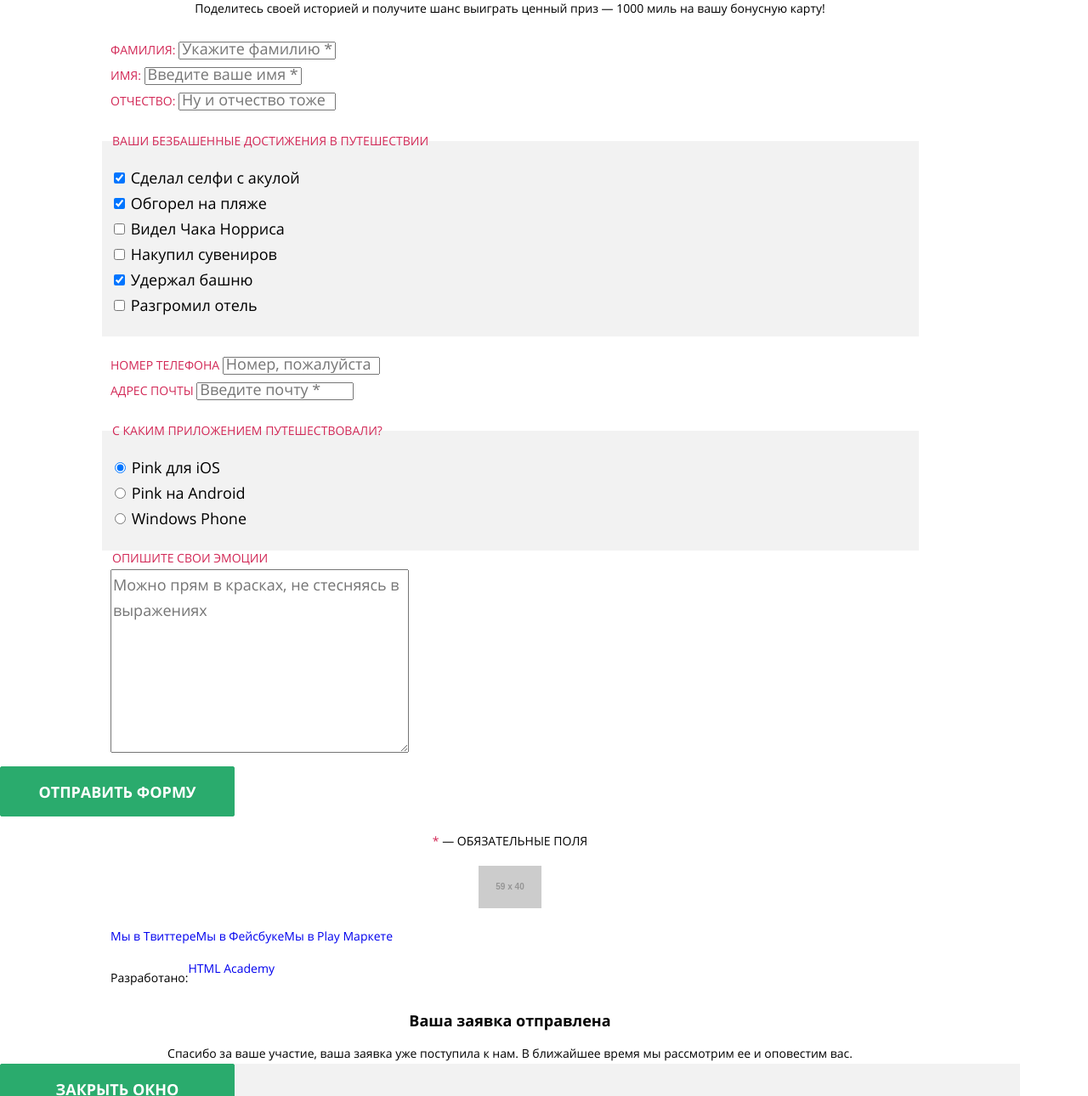
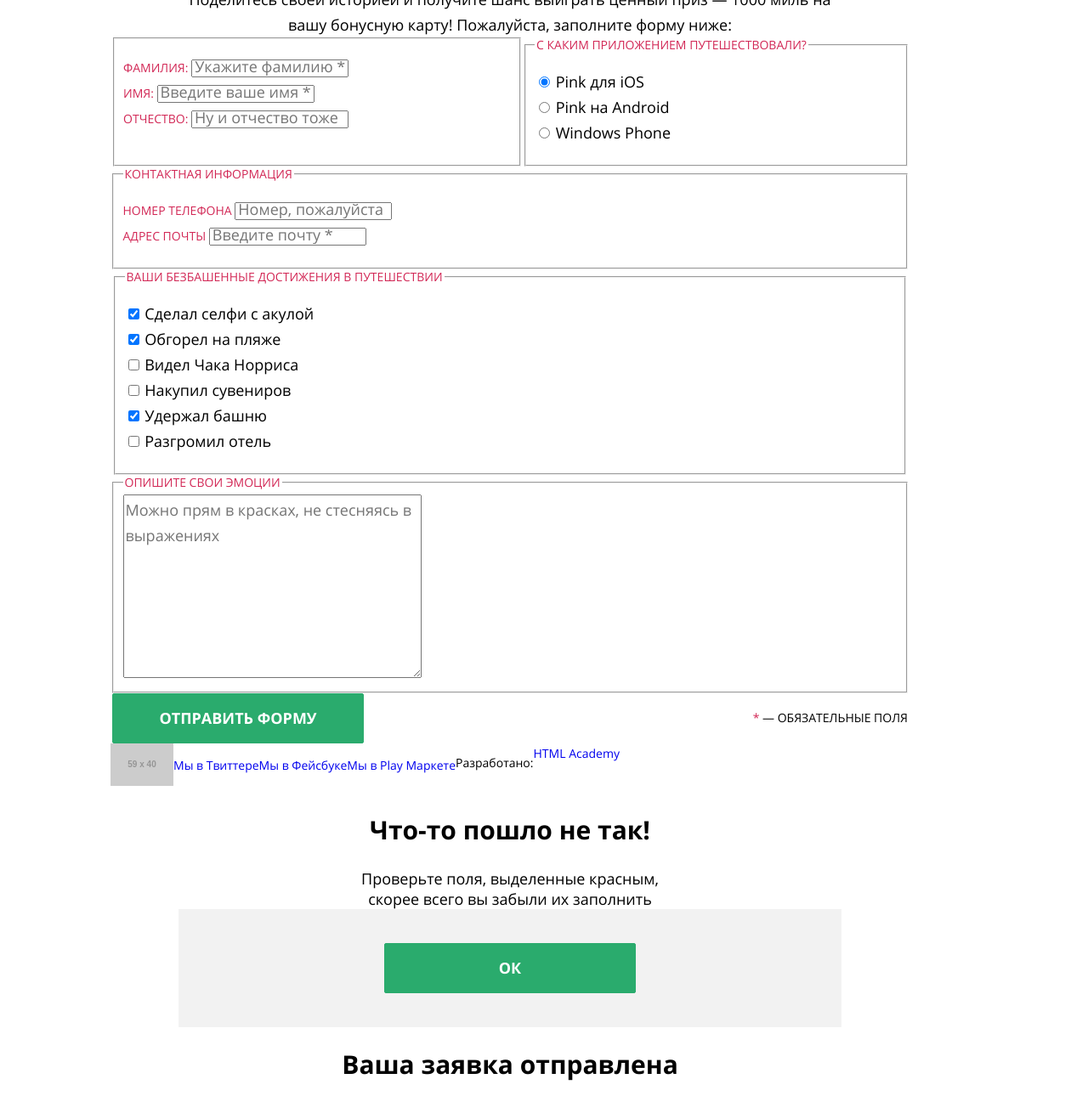
Before and after one commit to bublikk/1465531-pink-21, a website: page source/form.html in a window 1280 px wide. Shown: the part 204-1494 px from the top of the page at 85% size. Drawn offline with nearby package versions, Linux system fonts and the light colour scheme; files that its build step writes are made by us from their sources; placeholder pictures from the web are drawn by us; files whose address does not match are found by name.

Commit message:
Адаптивная сетка для страницы формы

```diff
--- a/source/form.html
+++ b/source/form.html
@@ -6,11 +6,11 @@
     <meta name="viewport" content="initial-scale=1, maximum-scale=1">
     <link href="css/style.css" rel="stylesheet">
   </head>
-  <body class="page__body second-page">
+  <body class="page__body form-page">
   <header class="page-header">
     <nav class="main-nav">
       <div class="main-nav__wrapper">
-      <a class="logo" href="index.html">
+      <a class="main-nav__logo logo" href="index.html">
         <picture class="logo__img">
           <source media="(min-width: 320px)" srcset="img/pink.svg">
           <img src="img/pink.svg" width="74" height="23" alt="«Пинк»">
@@ -45,17 +45,17 @@
       </div>
       </div>
     </nav>
-    <div class="preview__inner">
-      <p class="title">Конкурс на самое безбашенное путешествие с Пинк</p>
+    <div class="entry">
+      <p class="entry__title">Конкурс на самое безбашенное путешествие с Пинк</p>
     </div>
   </header>
   <main>
     <section class="contest">
       <h1 class="visually-hidden">Форма конкурса</h1>
-      <div class="contest__wrapper">
-        <p class="subtitle">Поделитесь своей историей и получите шанс выиграть ценный приз — 1000 миль на вашу бонусную карту!</p>
+        <p class="subtitle">
+          Поделитесь своей историей и получите шанс выиграть ценный приз — 1000 миль на вашу бонусную карту! <span class="subtitle__hidden">Пожалуйста, заполните форму ниже:</span></p>
         <form class="contest__form form" action="https://echo.htmlacademy.ru" method="post">
-          <fieldset class="form__group form__group--custom-border personal-group">
+          <fieldset class="form__group personal-group">
             <legend class="visually-hidden form__legend">Личные данные</legend>
             <ul class="form__list personal-group__list" role="none">
               <li class="personal-group__item">
@@ -72,7 +72,8 @@
               </li>
             </ul>
           </fieldset>
-          <fieldset class="form__group form__group--custom-background achievements-group">
+          <div class="form__wrapper form__wrapper--custom-background achievements-group">
+          <fieldset class="form__group">
             <legend class="form__legend">Ваши безбашенные достижения в путешествии</legend>
             <ul class="form__list achievements-group__list" role="none">
               <li class="achievements-group__item">
@@ -101,8 +102,9 @@
             </li>
           </ul>
           </fieldset>
+          </div>
           <fieldset class="form__group contacts-group">
-            <legend class="visually-hidden form__legend">Контакты</legend>
+            <legend class="form__legend form__legend--hidden">Контактная информация</legend>
             <ul class="form__list contacts-group__list" role="none">
               <li class="contacts-group__item">
                 <label class="contacts-group__label" for="tel">Номер телефона</label>
@@ -114,7 +116,8 @@
               </li>
             </ul>
           </fieldset>
-          <fieldset class="form__group form__group--custom-background app-group">
+          <div class="form__wrapper form__wrapper--custom-background app-group">
+          <fieldset class="form__group">
             <legend class="form__legend">С каким приложением путешествовали?</legend>
             <ul class="form__list app-group__list" role="none">
               <li class="app-group__item">
@@ -131,21 +134,21 @@
             </li>
           </ul>
           </fieldset>
+          </div>
           <fieldset class="form__group message-group">
             <legend class="form__legend">Опишите свои эмоции</legend>
             <label class="visually-hidden message-group__label" for="message">Текст сообщения</label>
             <textarea class="message-group__textarea" id="message" name="message" cols="30" rows="7" placeholder="Можно прям в красках, не стесняясь в выражениях"></textarea>
           </fieldset>
-          <div class="submit-group">
-          <button class="second-page__button" type="submit">Отправить форму</button>
+          <div class="form__group submit-group">
+          <button class="form-page__button" type="submit">Отправить форму</button>
           <p class="submit-group__note"><span class="submit-group__asterisk">*</span> — обязательные поля</p>
           </div>
         </form>
-      </div>
     </section>
   </main>
   <footer class="page-footer">
-    <div class="page-footer__wrapper">
+    <div class="page-footer__inner">
         <a class="page-footer__logo" href="index.html">
           <picture class="page-footer__img">
             <source media="(min-width: 320px)" srcset="https://via.placeholder.com/59x40">
@@ -172,21 +175,21 @@
       </div>
     </div>
   </footer>
-  <section class="popup-success-message popup">
-    <div class="popup__wrapper">
-      <h2 class="popup__title">Ваша заявка отправлена</h2>
-      <p class="popup__text">Спасибо за ваше участие, ваша заявка уже поступила к нам. В ближайшее время мы рассмотрим ее и оповестим вас.</p>
-        <div class="popup__inner popup__inner--custom-background">
-        <button class="second-page__button" type="button">Закрыть окно</button>
-        </div>
-    </div>
-  </section>
   <section class="popup-error-message popup">
     <div class="popup__wrapper">
       <h2 class="popup__title">Что-то пошло не так!</h2>
       <p class="popup__text">Проверьте поля, выделенные красным, скорее всего вы забыли их заполнить</p>
-        <div class="popup__inner">
-          <button class="second-page__button" type="button">Ок</button>
+        <div class="popup__inner popup__inner--custom-background popup__inner--background-hidden">
+          <button class="form-page__button form-page__button--size" type="button">Ок</button>
+        </div>
+    </div>
+  </section>
+  <section class="popup-success-message popup">
+    <div class="popup__wrapper">
+      <h2 class="popup__title">Ваша заявка отправлена</h2>
+      <p class="popup__text">Спасибо за ваше участие, ваша заявка уже поступила к нам. В ближайшее время мы рассмотрим ее и оповестим&nbsp;вас.</p>
+        <div class="popup__inner popup__inner--custom-background">
+        <button class="form-page__button form-page__button--size" type="button">Закрыть окно</button>
         </div>
     </div>
   </section>
--- a/source/sass/blocks/form/achievements-group.scss
+++ b/source/sass/blocks/form/achievements-group.scss
@@ -1,3 +1,15 @@
+@media (min-width: $tablet-width) {
+  .achievements-group {
+    order: -3;
+  }
+}
+
+@media (min-width: $desktop-width) {
+  .achievements-group {
+    width: 936px;
+  }
+}
+
 .achievements-group__label {
   @include text (400, 18px, 30px);
 }
--- a/source/sass/blocks/form/app-group.scss
+++ b/source/sass/blocks/form/app-group.scss
@@ -1,3 +1,15 @@
+@media (min-width: $tablet-width) {
+  .app-group {
+    order: -5;
+  }
+}
+
+@media (min-width: $desktop-width) {
+  .app-group {
+    width: 455px;
+  }
+}
+
 .app-group__label {
   @include text(400, 18px, 30px);
 }
--- a/source/sass/blocks/form/contacts-group.scss
+++ b/source/sass/blocks/form/contacts-group.scss
@@ -1,3 +1,15 @@
+@media (min-width: $tablet-width) {
+  .contacts-group {
+    order: -4;
+  }
+}
+
+@media (min-width: $desktop-width) {
+  .contacts-group {
+    width: 936px;
+  }
+}
+
 .contacts-group__label {
   @include text(400, 14px, 30px);
   color: $text-info;
--- a/source/sass/blocks/form/inner-page.scss
+++ b/source/sass/blocks/form/form-page.scss
@@ -1,8 +1,4 @@
-.popup__inner--custom-background {
-  background-color: $bg-secondary;
-}
-
-.second-page__button {
+.form-page__button {
   @include text(700, 18px, 30px);
   color: $text-secondary;
   text-transform: uppercase;
@@ -13,4 +9,12 @@
   background: $bg-button;
   border: 1px solid $bg-button;
   border-radius: 2px;
+
+  @media (min-width: $tablet-width) {
+    width: 296px;
+  }
 }
+
+.form-page__button--size {
+  margin: 40px 20px 40px;
+}
--- a/source/sass/blocks/form/form.scss
+++ b/source/sass/blocks/form/form.scss
@@ -1,6 +1,25 @@
+.form {
+  display: flex;
+  flex-flow: column wrap;
+
+  @media (min-width: $desktop-width) {
+    flex-flow: row wrap;
+    justify-content: center;
+    width: 940px;
+    margin: auto;
+  }
+}
+
 .form__group {
-  @include centerer;
-  border: none;
+  @media (max-width: $mobile-width-only) {
+    width: 280px;
+    margin: auto;
+  }
+
+  @media (min-width: $tablet-width) and (max-width: $desktop-width) {
+    width: 620px;
+    margin: auto;
+  }
 }
 
 .form__legend {
@@ -9,6 +28,20 @@
   text-transform: uppercase;
 }
 
-.form__group--custom-background {
-  background-color: $bg-secondary;
+.form__legend--hidden {
+  display: none;
+
+  @media (min-width: $tablet-width) {
+    display: inline;
+  }
 }
+
+@media (max-width: $mobile-width-only) {
+  .form__wrapper--custom-background {
+    background-color: $bg-secondary;
+  }
+
+  .form__group {
+    border: none;
+  }
+}
--- a/source/sass/blocks/form/message-group.scss
+++ b/source/sass/blocks/form/message-group.scss
@@ -1,3 +1,15 @@
+@media (min-width: $tablet-width) {
+  .message-group {
+    order: -2;
+  }
+}
+
+@media (min-width: $desktop-width) {
+  .message-group {
+    width: 936px;
+  }
+}
+
 .message-group__textarea {
   @include text(400, 18px, 30px);
 }
--- a/source/sass/blocks/form/personal-group.scss
+++ b/source/sass/blocks/form/personal-group.scss
@@ -1,3 +1,15 @@
+@media (min-width: $tablet-width) {
+  .personal-group {
+    order: -6;
+  }
+}
+
+@media (min-width: $desktop-width) {
+  .personal-group {
+    width: 455px;
+  }
+}
+
 .personal-group__label {
   @include text(400, 14px, 30px);
   color: $text-info;
--- a/source/sass/blocks/form/popup.scss
+++ b/source/sass/blocks/form/popup.scss
@@ -1,11 +1,62 @@
+.popup__wrapper {
+  @media (min-width: $mobile-width-only) {
+    width: 320px;
+    margin: auto;
+  }
+
+  @media (min-width: $tablet-width) {
+    width: 460px;
+  }
+
+  @media (min-width: $desktop-width) {
+    width: 780px;
+  }
+}
+
+.popup__inner {
+  @media (min-width: $mobile-width-only) {
+    text-align: center;
+  }
+}
+
+.popup__inner--custom-background {
+  background-color: $bg-secondary;
+}
+
+.popup__inner--background-hidden {
+  @media (min-width: $mobile-width-only) {
+    background-color: $bg-primary;
+  }
+
+  @media (min-width: $desktop-width) {
+    background-color: $bg-secondary;
+  }
+}
+
 .popup__title {
   @include text(700, 18px, 24px);
   text-align: center;
+
+  @media (min-width: $tablet-width) {
+    @include text(700, 30px, 40px);
+  }
 }
 
 .popup__text {
   @include text(400, 14px, 24px);
   text-align: center;
+  margin: auto;
 
-  @include centerer;
+  @media (min-width: $mobile-width-only) {
+    width: 280px;
+  }
+
+  @media (min-width: $tablet-width) {
+    @include text(400, 18px, 24px);
+    width: 322px;
+  }
+
+  @media (min-width: $desktop-width) {
+    width: 378px;
+  }
 }
--- a/source/sass/blocks/form/submit-group.scss
+++ b/source/sass/blocks/form/submit-group.scss
@@ -1,3 +1,23 @@
+@media (min-width: $mobile-width-only) {
+  .submit-group {
+    text-align: center;
+  }
+}
+
+@media (min-width: $tablet-width) {
+  .submit-group {
+    display: flex;
+    justify-content: space-between;
+    order: -1;
+  }
+}
+
+@media (min-width: $desktop-width) {
+  .submit-group {
+    width: 936px;
+  }
+}
+
 .submit-group__note {
   @include text(400, 14px, 30px);
   text-transform: uppercase;
--- a/source/sass/blocks/modules/subtitle.scss
+++ b/source/sass/blocks/modules/subtitle.scss
@@ -3,4 +3,21 @@
   text-align: center;
 
   @include centerer;
+
+  @media (min-width: $tablet-width) {
+    @include text(400, 18px, 30px);
+    width: 490px;
+  }
+
+  @media (min-width: $desktop-width) {
+    width: 756px;
+  }
 }
+
+.subtitle__hidden {
+  display: none;
+
+  @media (min-width: $tablet-width) {
+    display: inline;
+  }
+}
```
Also changed, not shown: source/catalog.html (+3 -5 lines), source/sass/blocks/form/entry.scss (added, +11 -0 lines), source/sass/style.scss (+6 -5 lines).
